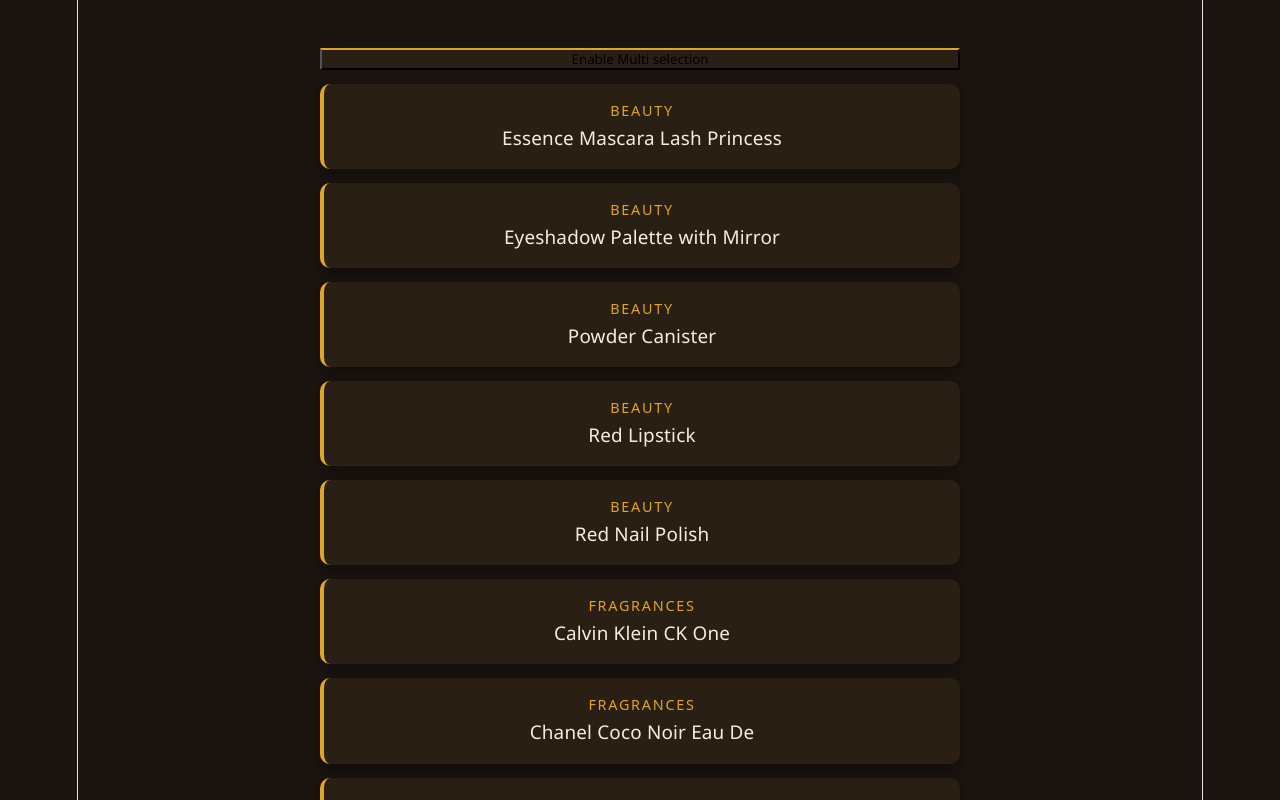
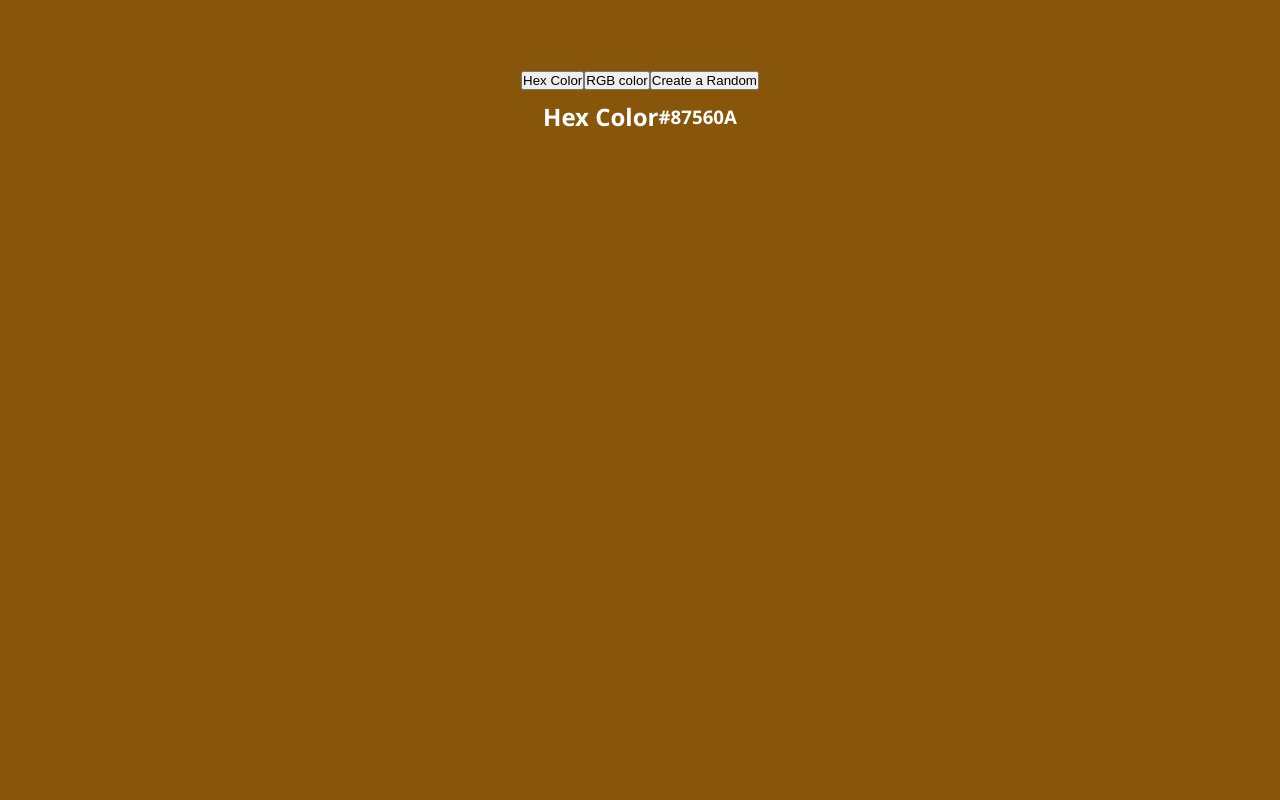
Before and after one commit to KavinduDas/React-Projects, a React (Vite) app: page / in a window 1280 px wide. Shown: the top 800 px of the page. Built offline with nearby package versions, Linux system fonts and the light colour scheme.

Commit message:
Random Color Changer

```diff
--- /dev/null
+++ b/src/components/random-color/color.css
@@ -0,0 +1,12 @@
+.color-app {
+  min-height: 100vh;
+  display: flex;
+  flex-direction: column;
+  align-items: center;
+  gap: 24px;
+  padding: 48px 16px;
+}
+.button-app{
+    gap: 20px;
+    padding: 20px;
+}
--- /dev/null
+++ b/src/components/random-color/index.jsx
@@ -0,0 +1,55 @@
+import { useEffect, useState } from "react"
+import './color.css'
+export default function Randomcolor() {
+    const [typeOfcolor, setTypeofColor] = useState('hex')
+    const [color, setColor] = useState('#000480')
+
+    function randomColor(length){
+        return Math.floor(Math.random()*length)
+    }
+    function handleRandomHex(){
+        const hex = [0,1,2,3,4,5,6,7,8,9,'A','B','C','D','E','F']
+        let hexcolor = '#'
+
+        for(let i=0; i<6;i++){
+            hexcolor+= hex[randomColor(hex.length)]
+        }
+
+
+        setColor(hexcolor)
+    }
+
+
+    function handleRandomRgb(){
+        const r = randomColor(256)
+        const g = randomColor(256)
+        const b = randomColor(256)
+
+        setColor(`rgb(${r},${g},${b})`)
+
+    }
+    useEffect(()=>{
+        if(typeOfcolor==="rgb") handleRandomRgb()
+        else handleRandomHex()
+    },[typeOfcolor])
+
+    return (
+        <div className="color-app" style={{ background : color}}>
+            <div className="button-app">
+                <button onClick={() => setTypeofColor('hex')}>Hex Color</button>
+                <button onClick={() => setTypeofColor('rgb')}>RGB color</button>
+                <button onClick={typeOfcolor === 'hex'? handleRandomHex : handleRandomRgb}>Create a Random</button>
+                <div style={{
+                    display :'flex',
+                    justifyContent:'center',
+                    margin:10 ,
+                    alignItems: "center",
+                    color: '#fff',
+                }}>
+                    <h2>{typeOfcolor === 'rgb' ? 'RGB Color' : 'Hex Color'}</h2>
+                    <h3>{color}</h3>
+                </div>
+            </div>
+        </div>
+    )
+}
--- a/src/main.jsx
+++ b/src/main.jsx
@@ -1,10 +1,13 @@
 import { StrictMode } from 'react'
 import { createRoot } from 'react-dom/client'
-import './index.css'
+// import './index.css'
 import Accordion from './App.jsx'
+import Randomcolor from './components/random-color/index.jsx'
+
 
 createRoot(document.getElementById('root')).render(
   <StrictMode>
-    <Accordion />
+    {/* <Accordion /> */}
+    <Randomcolor />
   </StrictMode>,
 )
```
